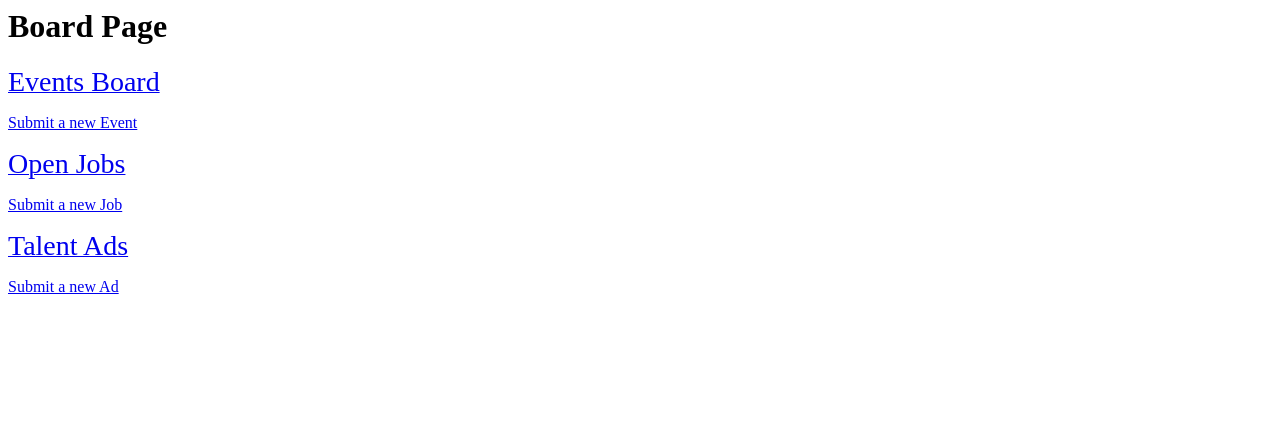
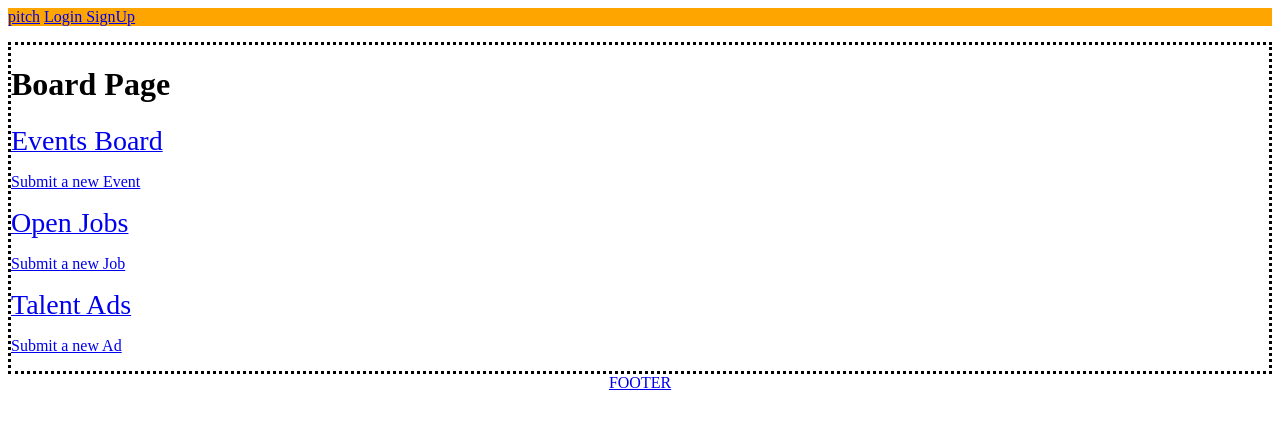
Before and after one commit to dhobday24/web_dev_finder, a Django app: page /board/ in a window 1280 px wide. Shown: the top 429 px of the page. Run offline with Django 3.2, Linux system fonts and the light colour scheme.

Commit message:
baord page extends base template. linked board page to explore option on landing page

```diff
--- a/gigfinder/board/templates/board/base.html
+++ b/gigfinder/board/templates/board/base.html
@@ -14,7 +14,7 @@
             </p>
         </div>
 
-        <div class="content container" style="margin: auto; background-color: green">
+        <div class="content container" style="margin: auto; border-style: dotted;">
             <div class="row">
                 <div class="col-md-8">
                     {% block content %}
@@ -22,8 +22,8 @@
                 </div>
             </div>
         </div>
-        <footer style="background-color: grey; position: absolute;  bottom: 0; width: 100%; text-align: center;">
-            <a href="#"> Contact Pitch</a>
+        <footer style="bottom: 0; text-align: center;">
+            <a href="#">FOOTER</a>
 
         </footer>
     </body>
--- a/gigfinder/board/templates/board/board.html
+++ b/gigfinder/board/templates/board/board.html
@@ -1,3 +1,6 @@
+{% extends 'board/base.html'%}
+{% block content%}
+
 <h1> Board Page </h1>
 
 <p>
@@ -18,3 +21,4 @@
 <p>
   <a href="/board/ad_submit">Submit a new Ad</a>
 </p>
+{% endblock %}
```
Also changed, not shown: gigfinder/board/templates/board/index.html (+10 -2 lines), gigfinder/static/images/pitchLogo.jpg (added).
